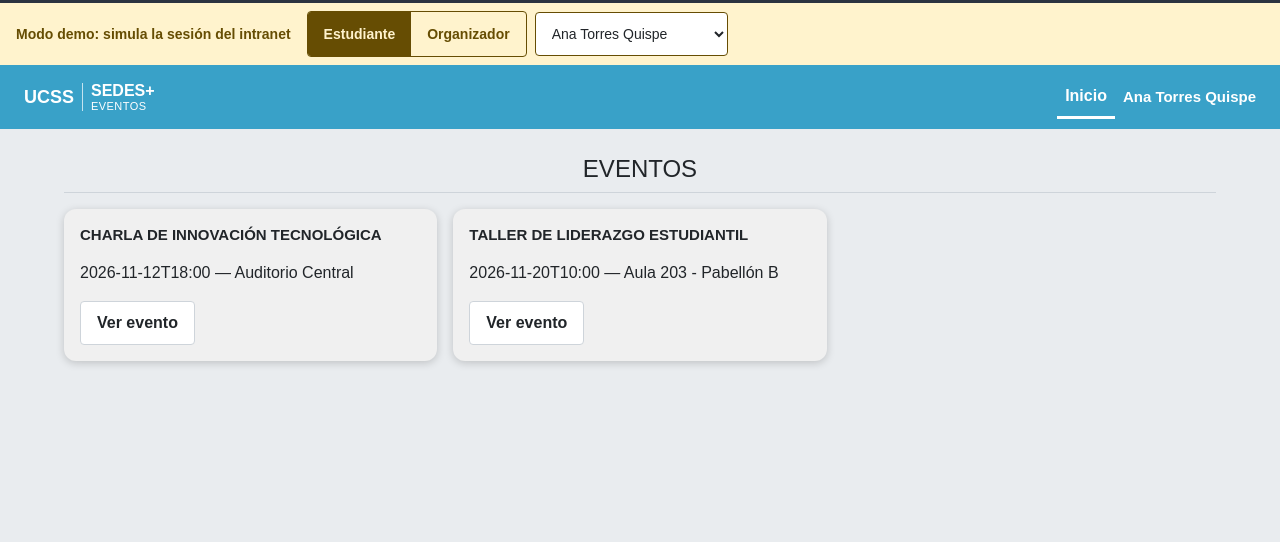
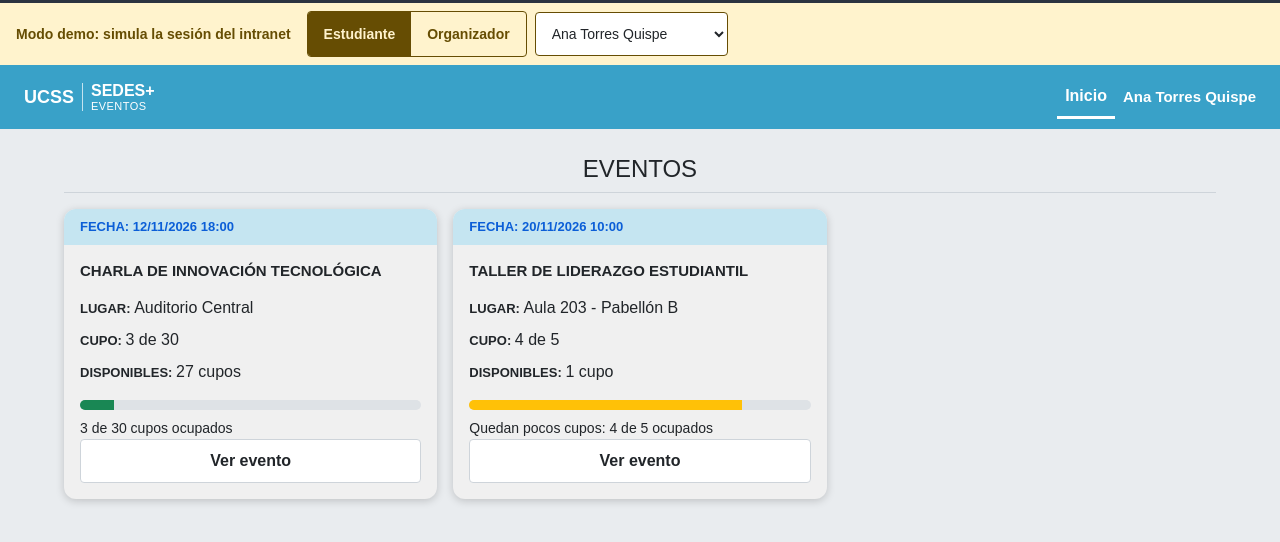
Before and after one commit to GeorjeSC/sedes-plus, a React (Vite) app: page / in a window 1280 px wide. Shown: the top 542 px of the page. Built offline with nearby package versions, Linux system fonts and the light colour scheme.

Commit message:
feat: crear y listar eventos con cupo

```diff
--- /dev/null
+++ b/src/components/CapacityBar.jsx
@@ -0,0 +1,31 @@
+import { isFull } from '../lib/events.js';
+
+export default function CapacityBar({ event }) {
+  const registered = event.registrations.length;
+  const percent = event.capacity > 0 ? Math.min(100, Math.round((registered / event.capacity) * 100)) : 0;
+  const full = isFull(event);
+  const fewLeft = !full && percent >= 80;
+
+  let fillModifier = 'ok';
+  let text = `${registered} de ${event.capacity} cupos ocupados`;
+  if (full) {
+    fillModifier = 'danger';
+    text = `Lleno: ${registered} de ${event.capacity} cupos ocupados`;
+  } else if (fewLeft) {
+    fillModifier = 'warning';
+    text = `Quedan pocos cupos: ${registered} de ${event.capacity} ocupados`;
+  }
+
+  return (
+    <div className="capacity">
+      <div
+        className="capacity__track"
+        role="img"
+        aria-label={`${registered} de ${event.capacity} cupos ocupados`}
+      >
+        <div className={`capacity__fill capacity__fill--${fillModifier}`} style={{ width: `${percent}%` }} />
+      </div>
+      <p className="capacity__text">{text}</p>
+    </div>
+  );
+}
--- /dev/null
+++ b/src/components/EventCard.jsx
@@ -0,0 +1,47 @@
+import { Link } from 'react-router-dom';
+import CapacityBar from './CapacityBar.jsx';
+import { isFull, spotsLeft } from '../lib/events.js';
+
+function formatDate(value) {
+  const date = new Date(value);
+  if (Number.isNaN(date.getTime())) return value;
+  const pad = (number) => String(number).padStart(2, '0');
+  return `${pad(date.getDate())}/${pad(date.getMonth() + 1)}/${date.getFullYear()} ${pad(date.getHours())}:${pad(date.getMinutes())}`;
+}
+
+export default function EventCard({ event }) {
+  const registered = event.registrations.length;
+  const left = spotsLeft(event);
+  const full = isFull(event);
+
+  return (
+    <article className="card">
+      <div className="card__band">Fecha: {formatDate(event.date)}</div>
+      <div className="card__body">
+        <h2 className="card__title">{event.title}</h2>
+        <ul className="meta">
+          <li>
+            <span className="meta__label">Lugar: </span>
+            <span className="meta__value">{event.location}</span>
+          </li>
+          <li>
+            <span className="meta__label">Cupo: </span>
+            <span className="meta__value">
+              {registered} de {event.capacity}
+            </span>
+          </li>
+          <li>
+            <span className="meta__label">Disponibles: </span>
+            <span className="meta__value">
+              {full ? 'Sin cupos' : `${left} cupo${left === 1 ? '' : 's'}`}
+            </span>
+          </li>
+        </ul>
+        <CapacityBar event={event} />
+        <Link className="btn btn--secondary btn--block" to={`/events/${event.id}`}>
+          Ver evento
+        </Link>
+      </div>
+    </article>
+  );
+}
--- a/src/pages/EventDetailPage.jsx
+++ b/src/pages/EventDetailPage.jsx
@@ -2,6 +2,13 @@ import { Link, useParams } from 'react-router-dom';
 import PageTitle from '../components/PageTitle.jsx';
 import Flash from '../components/Flash.jsx';
 import { useEvents } from '../context/EventsContext.jsx';
+
+function formatDate(value) {
+  const date = new Date(value);
+  if (Number.isNaN(date.getTime())) return value;
+  const pad = (number) => String(number).padStart(2, '0');
+  return `${pad(date.getDate())}/${pad(date.getMonth() + 1)}/${date.getFullYear()} ${pad(date.getHours())}:${pad(date.getMinutes())}`;
+}
 
 export default function EventDetailPage() {
   const { id } = useParams();
@@ -28,7 +35,7 @@ export default function EventDetailPage() {
       <Flash />
       <PageTitle>{event.title}</PageTitle>
       <div className="card">
-        <div className="card__band">Fecha: {event.date}</div>
+        <div className="card__band">Fecha: {formatDate(event.date)}</div>
         <div className="card__body">
           <ul className="meta">
             <li>
@@ -40,7 +47,7 @@ export default function EventDetailPage() {
               <span className="meta__value">{event.capacity}</span>
             </li>
           </ul>
-          <p className="meta__value">{event.description}</p>
+          {event.description && <p className="meta__value">{event.description}</p>}
         </div>
       </div>
     </>
--- a/src/pages/EventsListPage.jsx
+++ b/src/pages/EventsListPage.jsx
@@ -1,30 +1,44 @@
 import { Link } from 'react-router-dom';
 import PageTitle from '../components/PageTitle.jsx';
 import Flash from '../components/Flash.jsx';
+import EventCard from '../components/EventCard.jsx';
 import { useEvents } from '../context/EventsContext.jsx';
+import { useSession } from '../context/SessionContext.jsx';
 
 export default function EventsListPage() {
   const { events } = useEvents();
+  const { role } = useSession();
 
   return (
     <>
       <Flash />
       <PageTitle>Eventos</PageTitle>
-      <div className="events-grid">
-        {events.map((event) => (
-          <div className="card" key={event.id}>
-            <div className="card__body">
-              <h2 className="card__title">{event.title}</h2>
-              <p className="meta__value">
-                {event.date} — {event.location}
-              </p>
-              <Link className="btn btn--secondary" to={`/events/${event.id}`}>
-                Ver evento
+
+      {events.length === 0 ? (
+        <div className="empty-state">
+          <p>Todavía no hay eventos.</p>
+          {role === 'organizer' && (
+            <Link className="btn btn--primary" to="/events/new">
+              Crea el primero
+            </Link>
+          )}
+        </div>
+      ) : (
+        <>
+          {role === 'organizer' && (
+            <div className="page-actions">
+              <Link className="btn btn--primary" to="/events/new">
+                Crear evento
               </Link>
             </div>
+          )}
+          <div className="events-grid">
+            {events.map((event) => (
+              <EventCard key={event.id} event={event} />
+            ))}
           </div>
-        ))}
-      </div>
+        </>
+      )}
     </>
   );
 }
--- a/src/pages/NewEventPage.jsx
+++ b/src/pages/NewEventPage.jsx
@@ -1,10 +1,24 @@
-import { Link } from 'react-router-dom';
+import { useState } from 'react';
+import { Link, useNavigate } from 'react-router-dom';
 import PageTitle from '../components/PageTitle.jsx';
 import Flash from '../components/Flash.jsx';
 import { useSession } from '../context/SessionContext.jsx';
+import { useEvents } from '../context/EventsContext.jsx';
+
+const EMPTY_VALUES = {
+  title: '',
+  description: '',
+  date: '',
+  location: '',
+  capacity: '',
+};
 
 export default function NewEventPage() {
   const { role } = useSession();
+  const { createEvent, notify } = useEvents();
+  const navigate = useNavigate();
+  const [values, setValues] = useState(EMPTY_VALUES);
+  const [errors, setErrors] = useState({});
 
   if (role !== 'organizer') {
     return (
@@ -21,13 +35,129 @@ export default function NewEventPage() {
     );
   }
 
+  function updateField(field, value) {
+    setValues((prev) => ({ ...prev, [field]: value }));
+  }
+
+  function validate() {
+    const nextErrors = {};
+    if (!values.title.trim()) nextErrors.title = 'Escribe el título del evento';
+    if (!values.date) nextErrors.date = 'Elige la fecha y hora del evento';
+    if (!values.location.trim()) nextErrors.location = 'Escribe el lugar del evento';
+    const capacity = Number(values.capacity);
+    if (!values.capacity.trim() || !Number.isInteger(capacity) || capacity <= 0) {
+      nextErrors.capacity = 'El cupo debe ser un número entero mayor que 0';
+    }
+    return nextErrors;
+  }
+
+  function handleSubmit(domEvent) {
+    domEvent.preventDefault();
+    const nextErrors = validate();
+    setErrors(nextErrors);
+    if (Object.keys(nextErrors).length > 0) return;
+
+    const result = createEvent({ ...values, capacity: Number(values.capacity) });
+    if (!result.ok) {
+      notify('error', result.error);
+      return;
+    }
+    navigate('/');
+  }
+
   return (
     <>
       <Flash />
       <PageTitle>Nuevo evento</PageTitle>
-      <div className="empty-state">
-        <p>El formulario para crear un evento se agrega en el siguiente paso.</p>
-      </div>
+      <form className="form-card" onSubmit={handleSubmit} noValidate>
+        <div className="field">
+          <label htmlFor="title">Título</label>
+          <input
+            id="title"
+            type="text"
+            value={values.title}
+            onChange={(event) => updateField('title', event.target.value)}
+            aria-invalid={Boolean(errors.title)}
+            aria-describedby={errors.title ? 'title-error' : undefined}
+          />
+          {errors.title && (
+            <p className="field__error" id="title-error">
+              {errors.title}
+            </p>
+          )}
+        </div>
+
+        <div className="field">
+          <label htmlFor="date">Fecha y hora</label>
+          <input
+            id="date"
+            type="datetime-local"
+            value={values.date}
+            onChange={(event) => updateField('date', event.target.value)}
+            aria-invalid={Boolean(errors.date)}
+            aria-describedby={errors.date ? 'date-error' : undefined}
+          />
+          {errors.date && (
+            <p className="field__error" id="date-error">
+              {errors.date}
+            </p>
+          )}
+        </div>
+
+        <div className="field">
+          <label htmlFor="location">Lugar</label>
+          <input
+            id="location"
+            type="text"
+            value={values.location}
+            onChange={(event) => updateField('location', event.target.value)}
+            aria-invalid={Boolean(errors.location)}
+            aria-describedby={errors.location ? 'location-error' : undefined}
+          />
+          {errors.location && (
+            <p className="field__error" id="location-error">
+              {errors.location}
+            </p>
+          )}
+        </div>
+
+        <div className="field">
+          <label htmlFor="capacity">Cupo</label>
+          <input
+            id="capacity"
+            type="number"
+            min="1"
+            step="1"
+            value={values.capacity}
+            onChange={(event) => updateField('capacity', event.target.value)}
+            aria-invalid={Boolean(errors.capacity)}
+            aria-describedby={errors.capacity ? 'capacity-error' : undefined}
+          />
+          {errors.capacity && (
+            <p className="field__error" id="capacity-error">
+              {errors.capacity}
+            </p>
+          )}
+        </div>
+
+        <div className="field">
+          <label htmlFor="description">Descripción (opcional)</label>
+          <textarea
+            id="description"
+            value={values.description}
+            onChange={(event) => updateField('description', event.target.value)}
+          />
+        </div>
+
+        <div className="form-actions">
+          <button type="submit" className="btn btn--primary">
+            Crear evento
+          </button>
+          <Link className="btn btn--secondary" to="/">
+            Cancelar
+          </Link>
+        </div>
+      </form>
     </>
   );
 }
```
